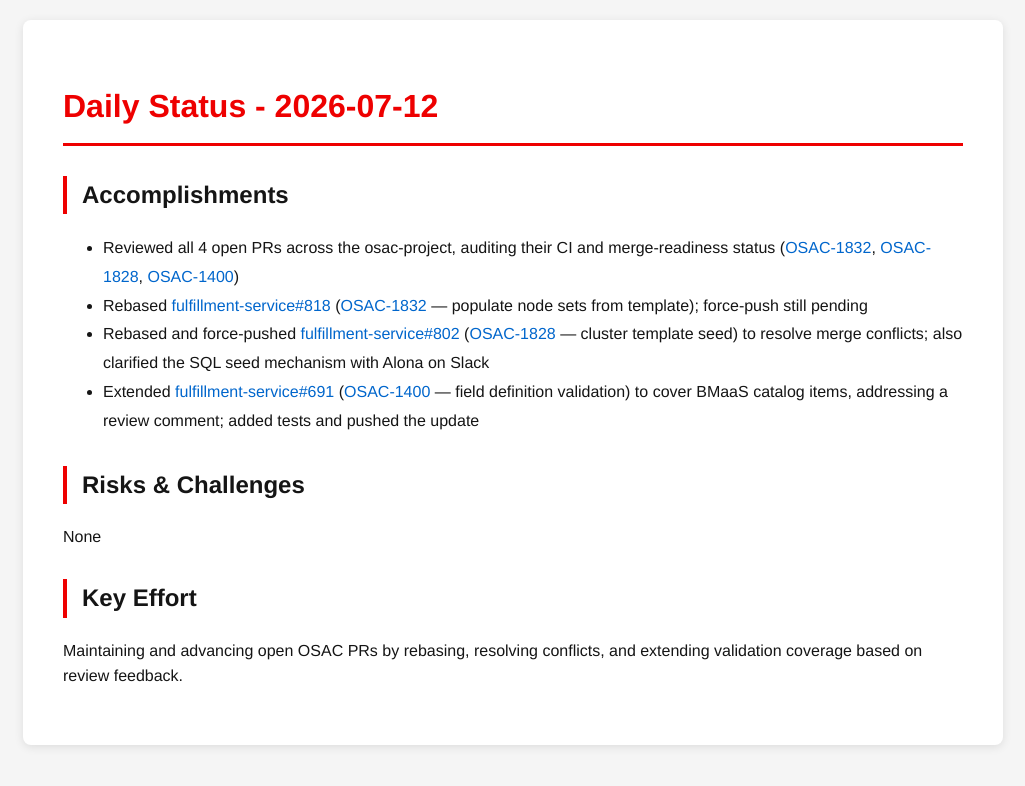
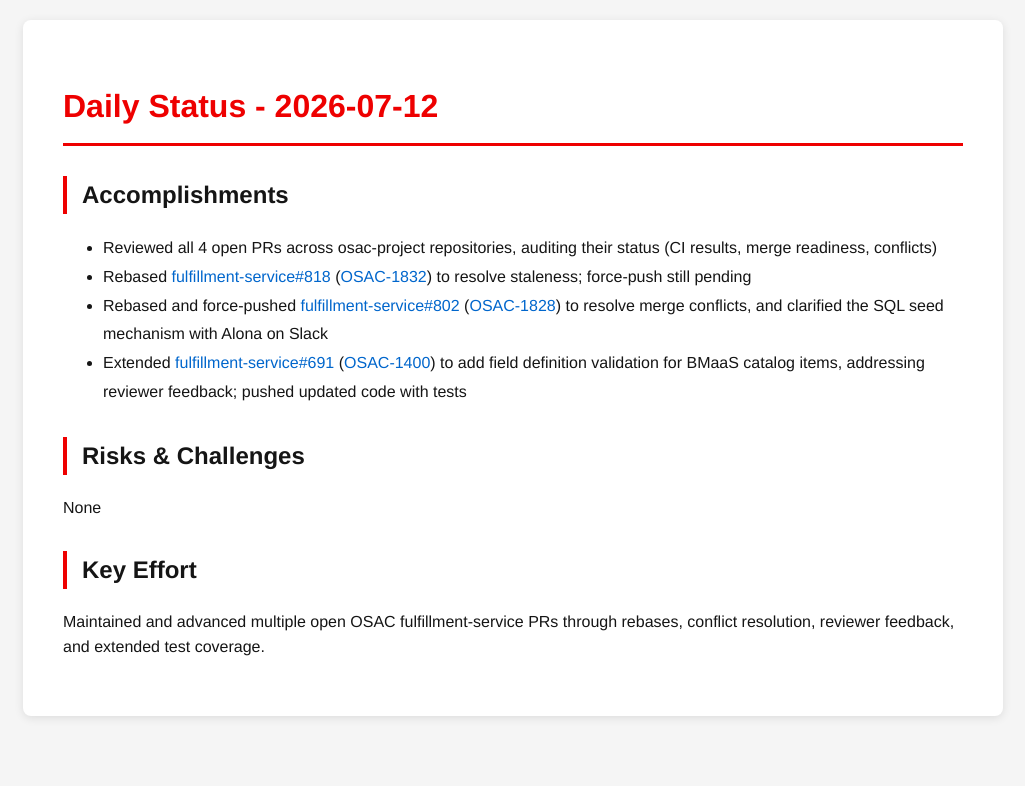
Before and after one commit to tzvatot/daily-status, a Jekyll site: the page built from 2026-07-12.md, in a window 1280 px wide. Shown: the top 786 px of the page, without its empty margins (127-1152 px from the left). Built offline with Jekyll 4.4.1, drawn with Linux system fonts in a browser that asks for light colours.

Commit message:
Daily status update - 2026-07-12

```diff
--- a/2026-07-12.md
+++ b/2026-07-12.md
@@ -7,13 +7,13 @@ date: 2026-07-12
 # Daily Status - 2026-07-12
 
 ## Accomplishments
-- Reviewed all 4 open PRs across the osac-project, auditing their CI and merge-readiness status ([OSAC-1832](https://redhat.atlassian.net/browse/OSAC-1832), [OSAC-1828](https://redhat.atlassian.net/browse/OSAC-1828), [OSAC-1400](https://redhat.atlassian.net/browse/OSAC-1400))
-- Rebased [fulfillment-service#818](https://github.com/osac-project/fulfillment-service/pull/818) ([OSAC-1832](https://redhat.atlassian.net/browse/OSAC-1832) — populate node sets from template); force-push still pending
-- Rebased and force-pushed [fulfillment-service#802](https://github.com/osac-project/fulfillment-service/pull/802) ([OSAC-1828](https://redhat.atlassian.net/browse/OSAC-1828) — cluster template seed) to resolve merge conflicts; also clarified the SQL seed mechanism with Alona on Slack
-- Extended [fulfillment-service#691](https://github.com/osac-project/fulfillment-service/pull/691) ([OSAC-1400](https://redhat.atlassian.net/browse/OSAC-1400) — field definition validation) to cover BMaaS catalog items, addressing a review comment; added tests and pushed the update
+- Reviewed all 4 open PRs across osac-project repositories, auditing their status (CI results, merge readiness, conflicts)
+- Rebased [fulfillment-service#818](https://github.com/osac-project/fulfillment-service/pull/818) ([OSAC-1832](https://redhat.atlassian.net/browse/OSAC-1832)) to resolve staleness; force-push still pending
+- Rebased and force-pushed [fulfillment-service#802](https://github.com/osac-project/fulfillment-service/pull/802) ([OSAC-1828](https://redhat.atlassian.net/browse/OSAC-1828)) to resolve merge conflicts, and clarified the SQL seed mechanism with Alona on Slack
+- Extended [fulfillment-service#691](https://github.com/osac-project/fulfillment-service/pull/691) ([OSAC-1400](https://redhat.atlassian.net/browse/OSAC-1400)) to add field definition validation for BMaaS catalog items, addressing reviewer feedback; pushed updated code with tests
 
 ## Risks & Challenges
 None
 
 ## Key Effort
-Maintaining and advancing open OSAC PRs by rebasing, resolving conflicts, and extending validation coverage based on review feedback.
+Maintained and advanced multiple open OSAC fulfillment-service PRs through rebases, conflict resolution, reviewer feedback, and extended test coverage.
```
